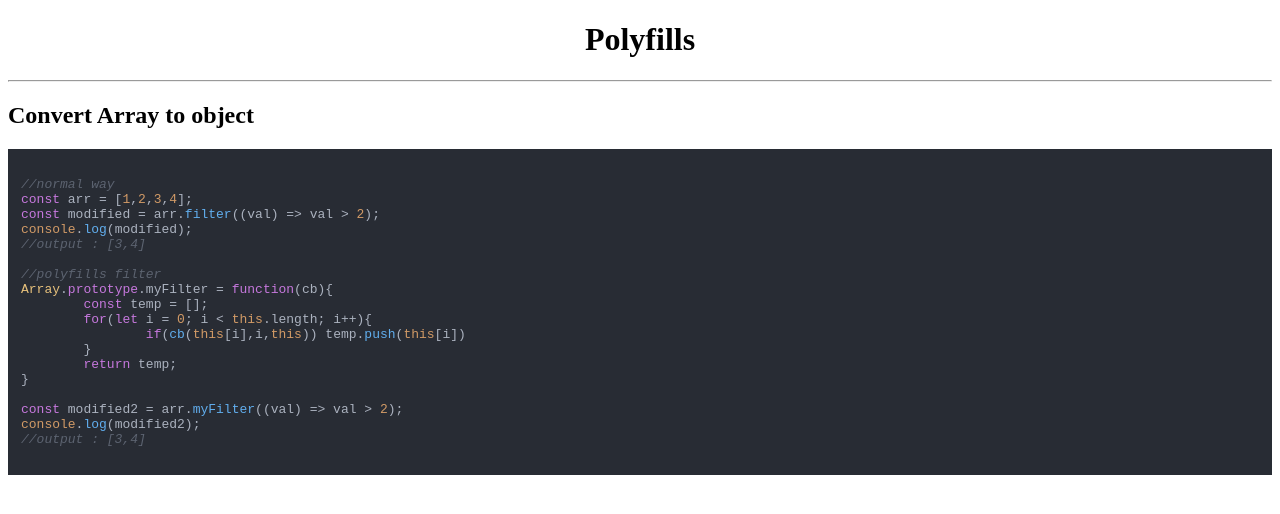
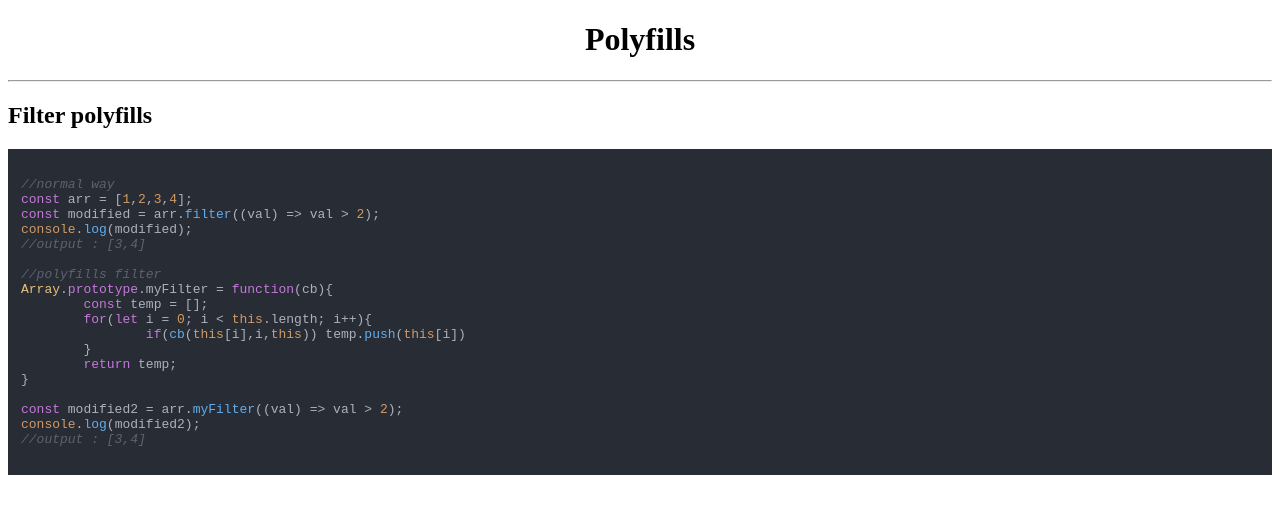
Before and after one commit to rishabhraj291196/javascript, a plain HTML site: page polyfills/index.html in a window 1280 px wide. Drawn offline with Linux system fonts and the light colour scheme.

Commit message:
change header

```diff
--- a/polyfills/index.html
+++ b/polyfills/index.html
@@ -9,7 +9,7 @@
 <body>
     <center><h1>Polyfills</h1></center>
     <hr>
-    <h2>Convert Array to object</h2>
+    <h2>Filter polyfills</h2>
     <pre><code class="language-javascript">
 //normal way
 const arr = [1,2,3,4];
```
